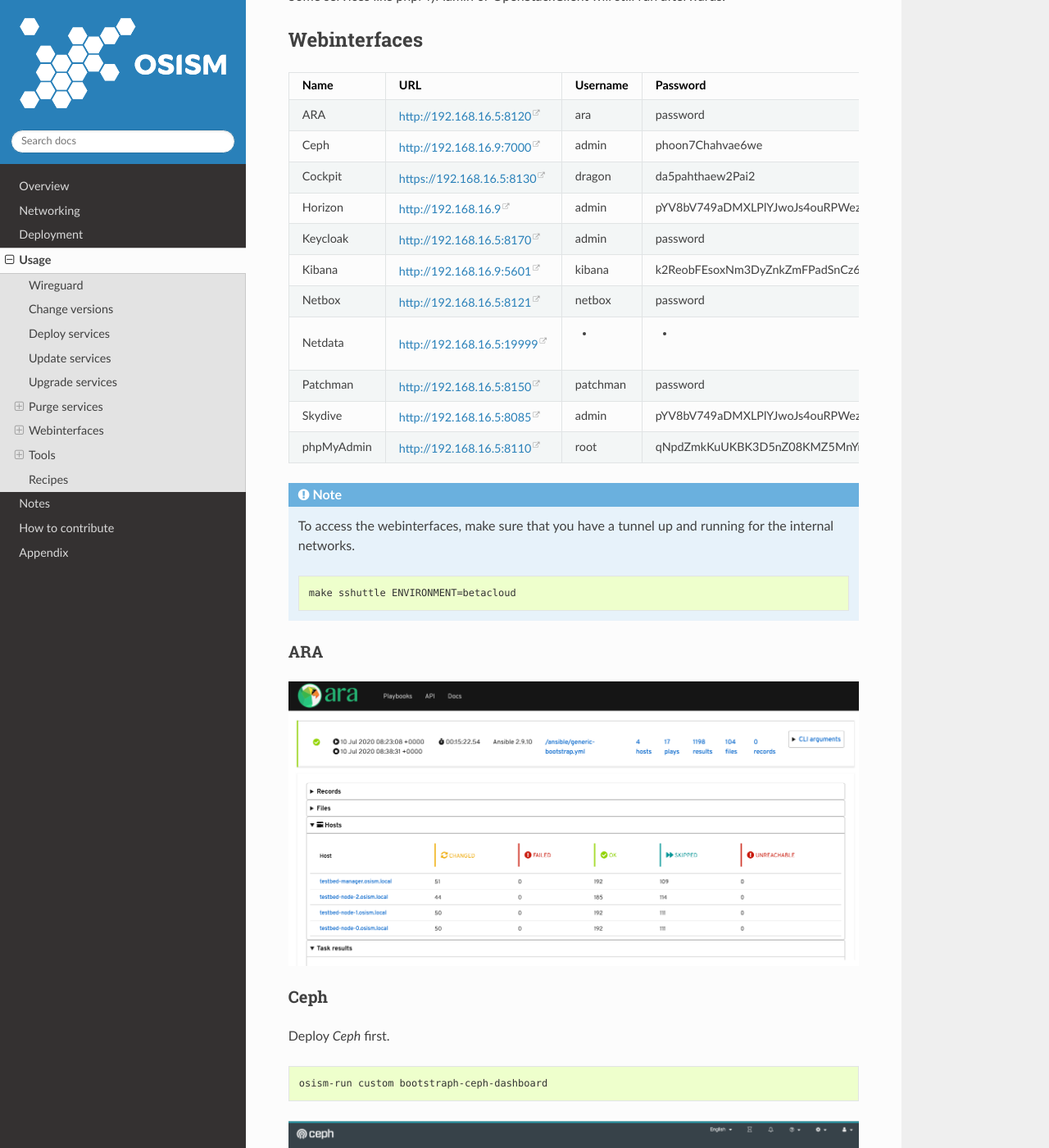
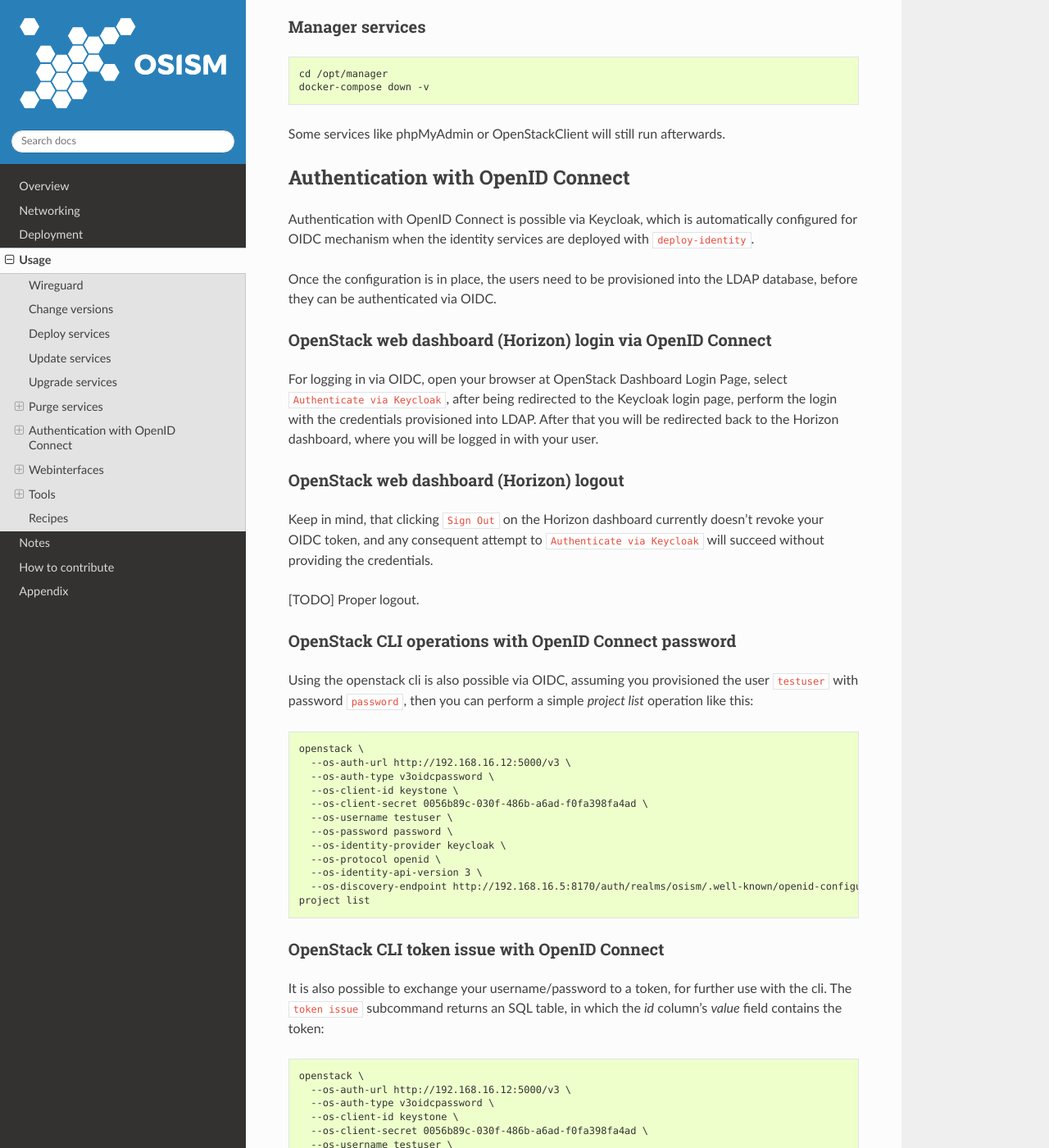
Before and after one commit to osism/testbed, a Sphinx documentation site: the page built from docs/source/usage.rst, in a window 1280 px wide and 1400 px high, scrolled down 3156 px. Shown: the whole window at 82% size. Built offline with Sphinx 7.4.7 and the Read the Docs theme 2.0.0, drawn with Linux system fonts in a browser that asks for light colours; some of the changed text lies outside the part shown.

Commit message:
docs: OIDC Authentication (#831)
Signed-off-by: Ferenc Géczi <geczi@univention.de>

```diff
--- a/docs/source/usage.rst
+++ b/docs/source/usage.rst
@@ -131,6 +131,107 @@
    docker-compose down -v
 
 Some services like phpMyAdmin or OpenStackClient will still run afterwards.
+
+Authentication with OpenID Connect
+==================================
+
+Authentication with OpenID Connect is possible via Keycloak,
+which is automatically configured for OIDC mechanism when
+the identity services are deployed with ``deploy-identity``.
+
+Once the configuration is in place, the users
+need to be provisioned into the LDAP database,
+before they can be authenticated via OIDC.
+
+OpenStack web dashboard (Horizon) login via OpenID Connect
+----------------------------------------------------------
+
+For logging in via OIDC, open your browser at OpenStack Dashboard Login Page,
+select ``Authenticate via Keycloak``, after being redirected to the Keycloak
+login page, perform the login with the credentials provisioned into LDAP.
+After that you will be redirected back to the Horizon dashboard, where
+you will be logged in with your user.
+
+OpenStack web dashboard (Horizon) logout
+----------------------------------------
+
+Keep in mind, that clicking ``Sign Out`` on the Horizon dashboard
+currently doesn't revoke your OIDC token, and any consequent attempt
+to ``Authenticate via Keycloak`` will succeed without providing the credentials.
+
+[TODO]
+Proper logout.
+
+OpenStack CLI operations with OpenID Connect password
+-----------------------------------------------------
+
+Using the openstack cli is also possible via OIDC,
+assuming you provisioned the user ``testuser`` with password ``password``,
+then you can perform a simple `project list` operation like this:
+
+.. code-block:: console
+
+   openstack \
+     --os-auth-url http://192.168.16.12:5000/v3 \
+     --os-auth-type v3oidcpassword \
+     --os-client-id keystone \
+     --os-client-secret 0056b89c-030f-486b-a6ad-f0fa398fa4ad \
+     --os-username testuser \
+     --os-password password \
+     --os-identity-provider keycloak \
+     --os-protocol openid \
+     --os-identity-api-version 3 \
+     --os-discovery-endpoint http://192.168.16.5:8170/auth/realms/osism/.well-known/openid-configuration \
+   project list
+
+
+
+OpenStack CLI token issue with OpenID Connect
+---------------------------------------------
+
+It is also possible to exchange your username/password to a token,
+for further use with the cli.
+The ``token issue`` subcommand returns an SQL table,
+in which the `id` column's `value` field contains the token:
+
+.. code-block:: console
+
+   openstack \
+     --os-auth-url http://192.168.16.12:5000/v3 \
+     --os-auth-type v3oidcpassword \
+     --os-client-id keystone \
+     --os-client-secret 0056b89c-030f-486b-a6ad-f0fa398fa4ad \
+     --os-username testuser \
+     --os-password password \
+     --os-identity-provider keycloak \
+     --os-protocol openid \
+     --os-identity-api-version 3 \
+     --os-discovery-endpoint http://192.168.16.5:8170/auth/realms/osism/.well-known/openid-configuration \
+     --os-openid-scope "openid profile email" \
+   token issue \
+       -c id
+       -f value
+
+An example token is like:
+
+.. code-block:: console
+
+   gAAAAABhC98gL8nsQWknro3JWDXWLFCG3CDr3Mi9OIlvVAZMjy2mNgYtlXv_0yAIy-
+   nSlLAaLIGhht17-mwf8uclKgRuNVsYLSmgUpB163l89-ch2w2_OFe9zNSQNWf4qfd8
+   Cl7E7XvvUoFr1N8Gh09vaYLvRvYgCGV05xBUSs76qCHa0qElPUsk56s5ft4ALrSrzD
+   4cEQRVb5PXNjywdZk9_gtJziz31A7sD4LPIy82O5N9NryDoDw
+
+OpenStack CLI operations with token
+-----------------------------------
+
+[TODO]
+
+OpenStack CLI token revoke
+--------------------------
+
+[TODO]
+
+
 
 Webinterfaces
 =============
```
